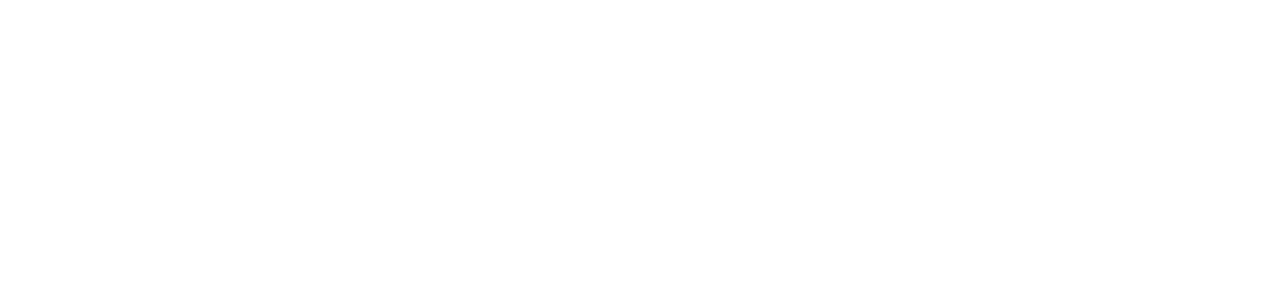
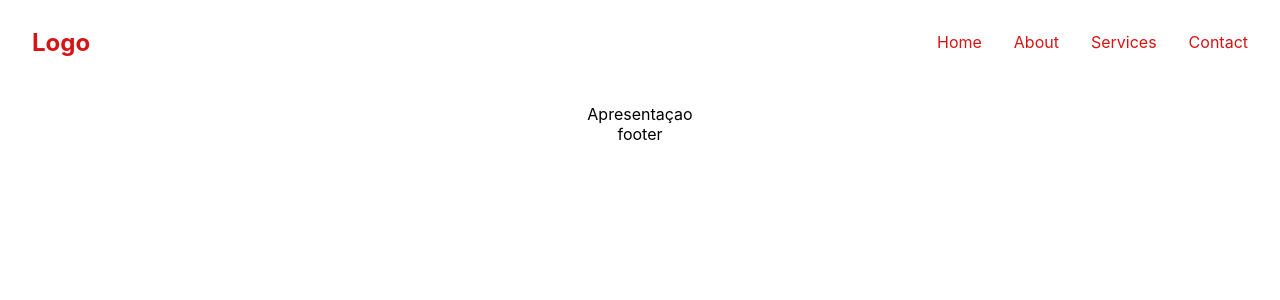
Before and after one commit to Vinicuskarv/React-Portfolio, a React (Create React App) app: page / in a window 1280 px wide. Shown: the top 300 px of the page. Built offline with nearby package versions, Linux system fonts and the light colour scheme.

Commit message:
add navbar

```diff
--- a/src/App.js
+++ b/src/App.js
@@ -1,10 +1,14 @@
-import logo from './logo.svg';
 import './App.css';
+import NavBar from './components/navbar'
 
 function App() {
   return (
     <div className="App">
-
+      <NavBar/>
+      <br/>
+      Apresentaçao
+      <br/>
+      footer
     </div>
   );
 }
--- /dev/null
+++ b/src/components/navbar.js
@@ -0,0 +1,47 @@
+import React from 'react';
+
+function NavBar() {
+  return (
+    <nav style={styles.navbar}>
+      <div style={styles.logo}>
+        <a href="#" style={styles.link}>Logo</a>
+      </div>
+      <ul style={styles.navLinks}>
+        <li><a href="/" style={styles.link}>Home</a></li>
+        <li><a href="/about" style={styles.link}>About</a></li>
+        <li><a href="/services" style={styles.link}>Services</a></li>
+        <li><a href="/contact" style={styles.link}>Contact</a></li>
+      </ul>
+    </nav>
+  );
+}
+
+const styles = {
+  navbar: {
+    display: 'flex',
+    alignItems: 'center',
+    justifyContent: 'space-between',
+    padding: '1rem',
+  },
+  logo: {
+    fontSize: '1.5rem',
+    fontWeight: 'bold',
+  },
+  navLinks: {
+    listStyle: 'none',
+    display: 'flex',
+  },
+  link: {
+    padding: '0.5rem 1rem',
+    textDecoration: 'none',
+    color: '#D71313',
+    transition: 'color 0.2s ease-in-out, background-color 0.2s ease-in-out', // Adicionamos uma transição suave para os efeitos hover
+    ':hover': {
+      color: '#0D1282',
+      cursor: 'pointer',
+      backgroundColor: 'black', // Altera o fundo para preto quando o mouse passar sobre o link
+    },
+  },
+};
+
+export default NavBar;
```
